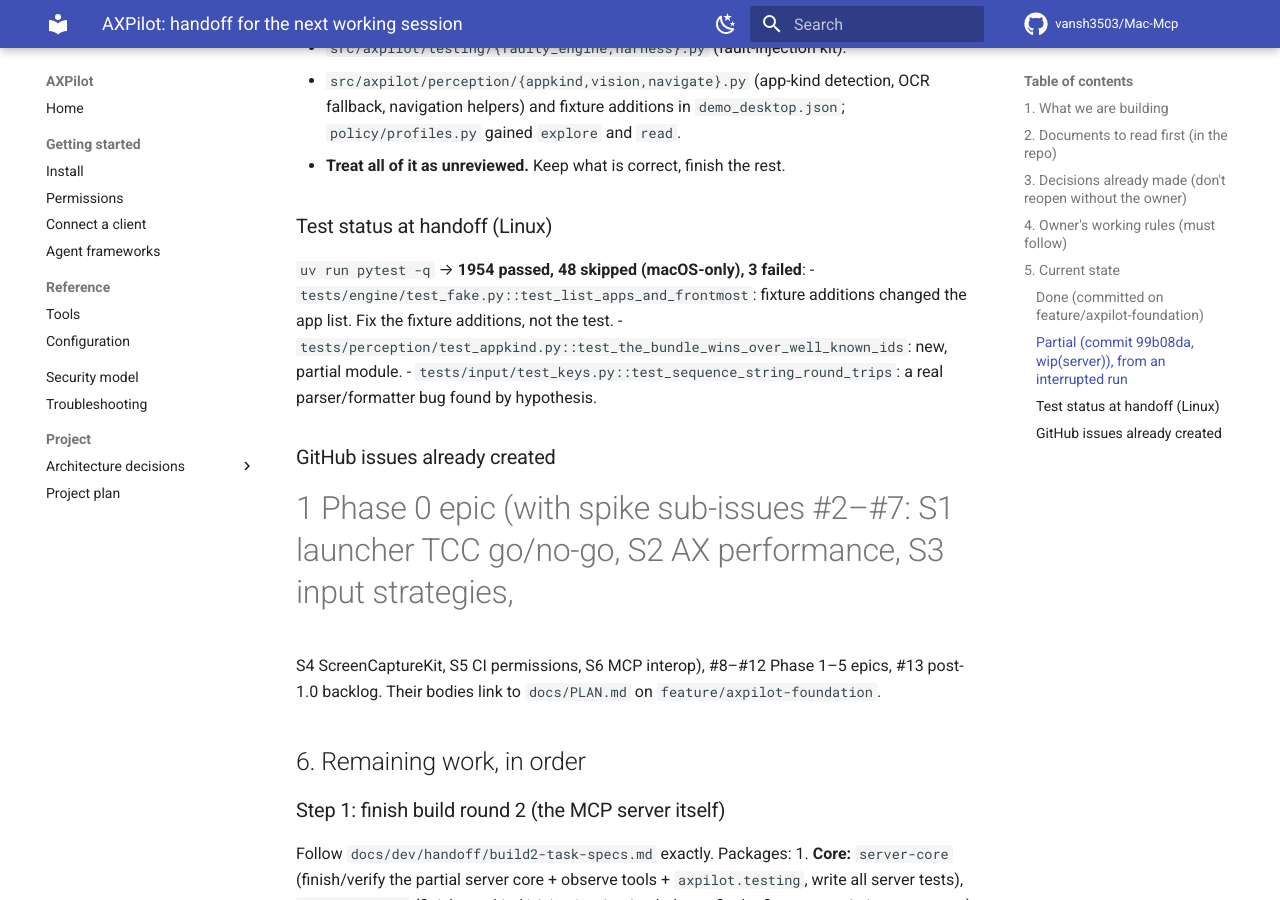
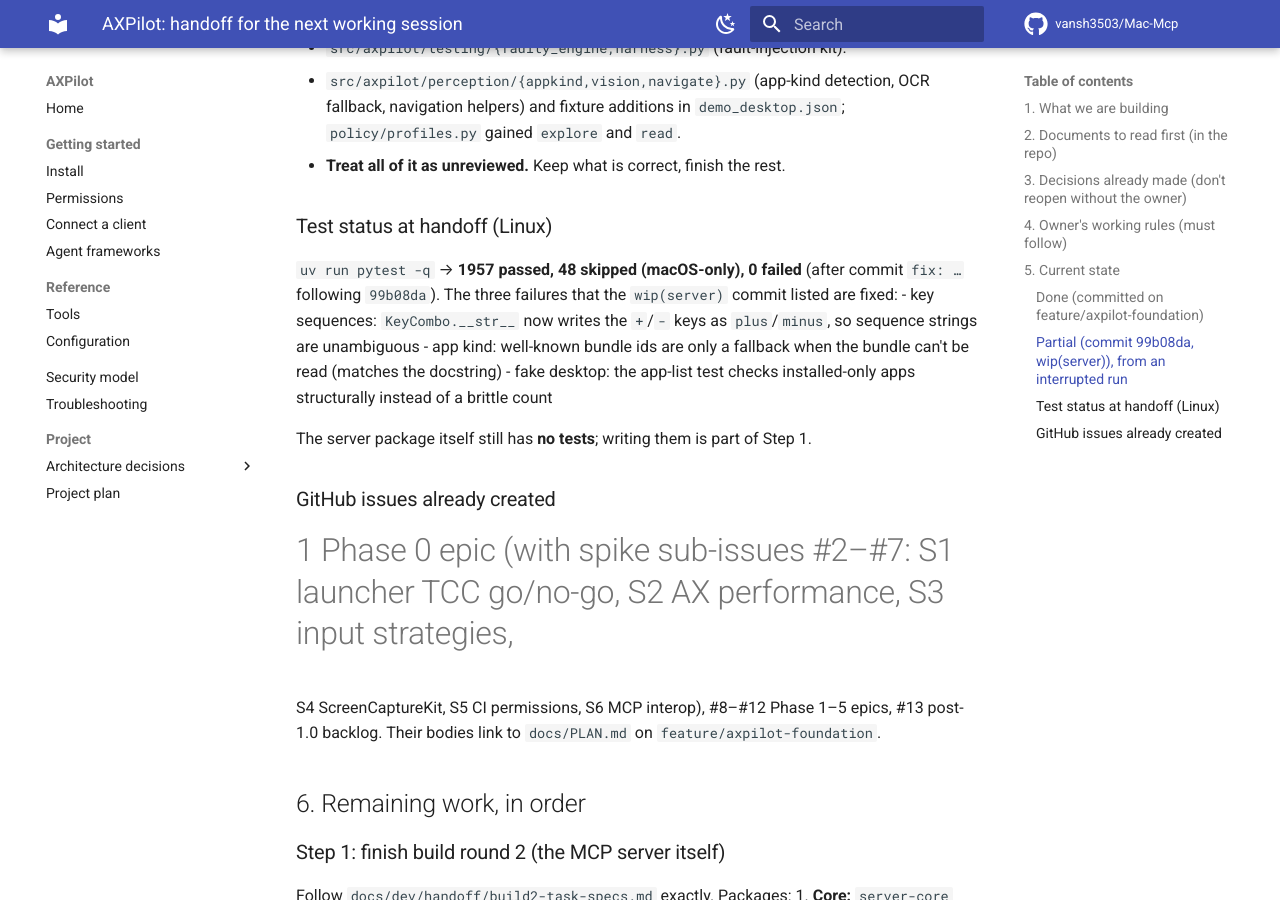
Before and after one commit to Vansh3503/Mac-Mcp, an MkDocs documentation site: the page built from docs/dev/handoff/HANDOFF.md, in a window 1280 px wide and 900 px high, scrolled down 3700 px. Built offline with MkDocs 1.6.1 and Material for MkDocs 9.7.7, drawn with Linux system fonts in a browser that asks for light colours; comment, search, counter and statistics services are not loaded.

Commit message:
fix: resolve the three failing tests from the interrupted build
- input: write the "+" and "-" keys as "plus"/"minus" in combo strings
  so space-separated key sequences round-trip without ambiguity
- perception: use well-known bundle ids only when the bundle cannot
  be read, as documented; a readable bundle without markers is native
- tests: check installed-only fake apps structurally instead of by a
  hard-coded count

```diff
--- a/docs/dev/handoff/HANDOFF.md
+++ b/docs/dev/handoff/HANDOFF.md
@@ -93,11 +93,13 @@ real agent frameworks.
 
 ### Test status at handoff (Linux)
 
-`uv run pytest -q` → **1954 passed, 48 skipped (macOS-only), 3 failed**:
-- `tests/engine/test_fake.py::test_list_apps_and_frontmost`: fixture additions changed the app list. Fix the
-  fixture additions, not the test.
-- `tests/perception/test_appkind.py::test_the_bundle_wins_over_well_known_ids`: new, partial module.
-- `tests/input/test_keys.py::test_sequence_string_round_trips`: a real parser/formatter bug found by hypothesis.
+`uv run pytest -q` → **1957 passed, 48 skipped (macOS-only), 0 failed** (after commit `fix: …` following `99b08da`).
+The three failures that the `wip(server)` commit listed are fixed:
+- key sequences: `KeyCombo.__str__` now writes the `+`/`-` keys as `plus`/`minus`, so sequence strings are unambiguous
+- app kind: well-known bundle ids are only a fallback when the bundle can't be read (matches the docstring)
+- fake desktop: the app-list test checks installed-only apps structurally instead of a brittle count
+
+The server package itself still has **no tests**; writing them is part of Step 1.
 
 ### GitHub issues already created
 
```
Also changed, not shown: 3 other files.
